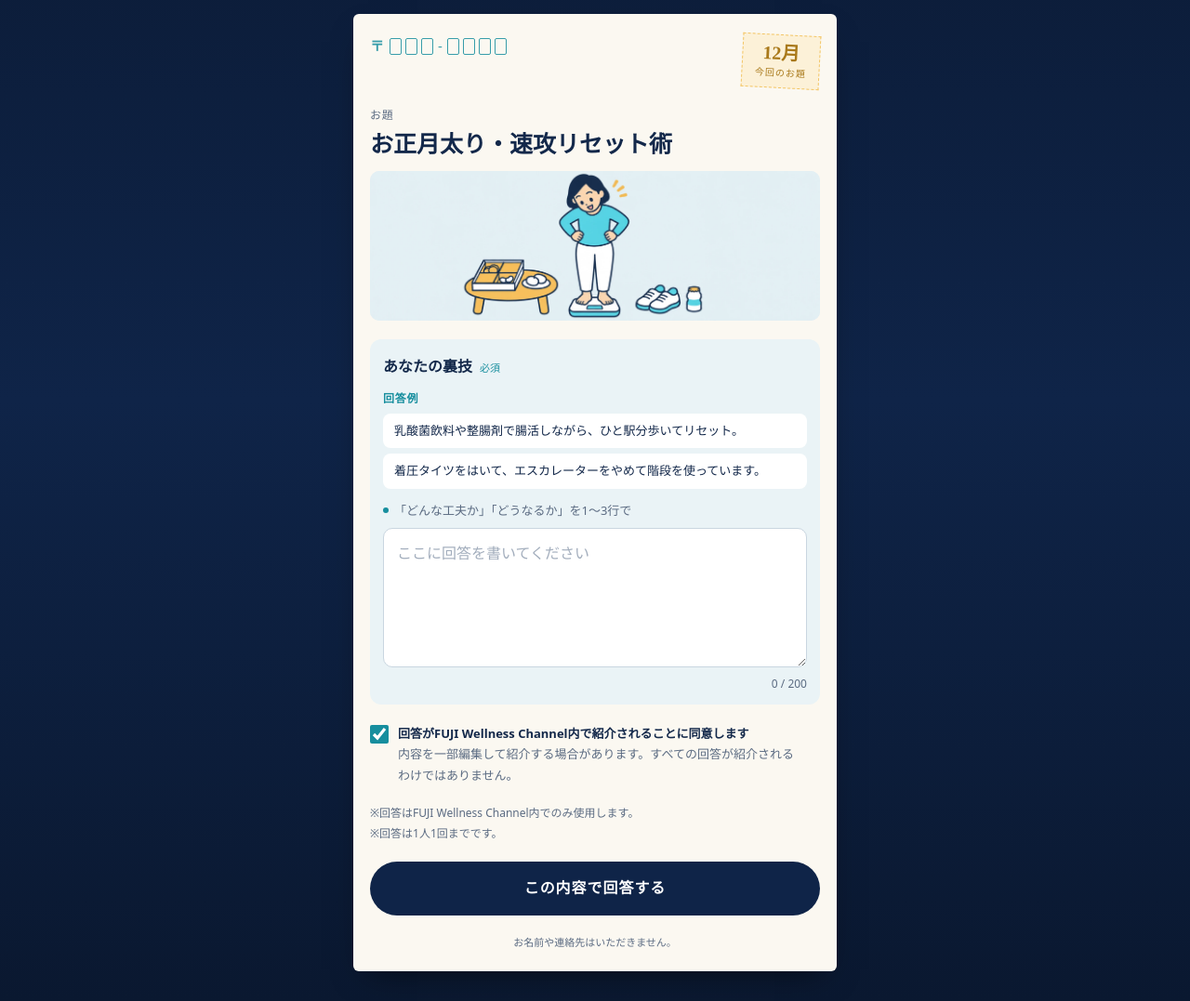
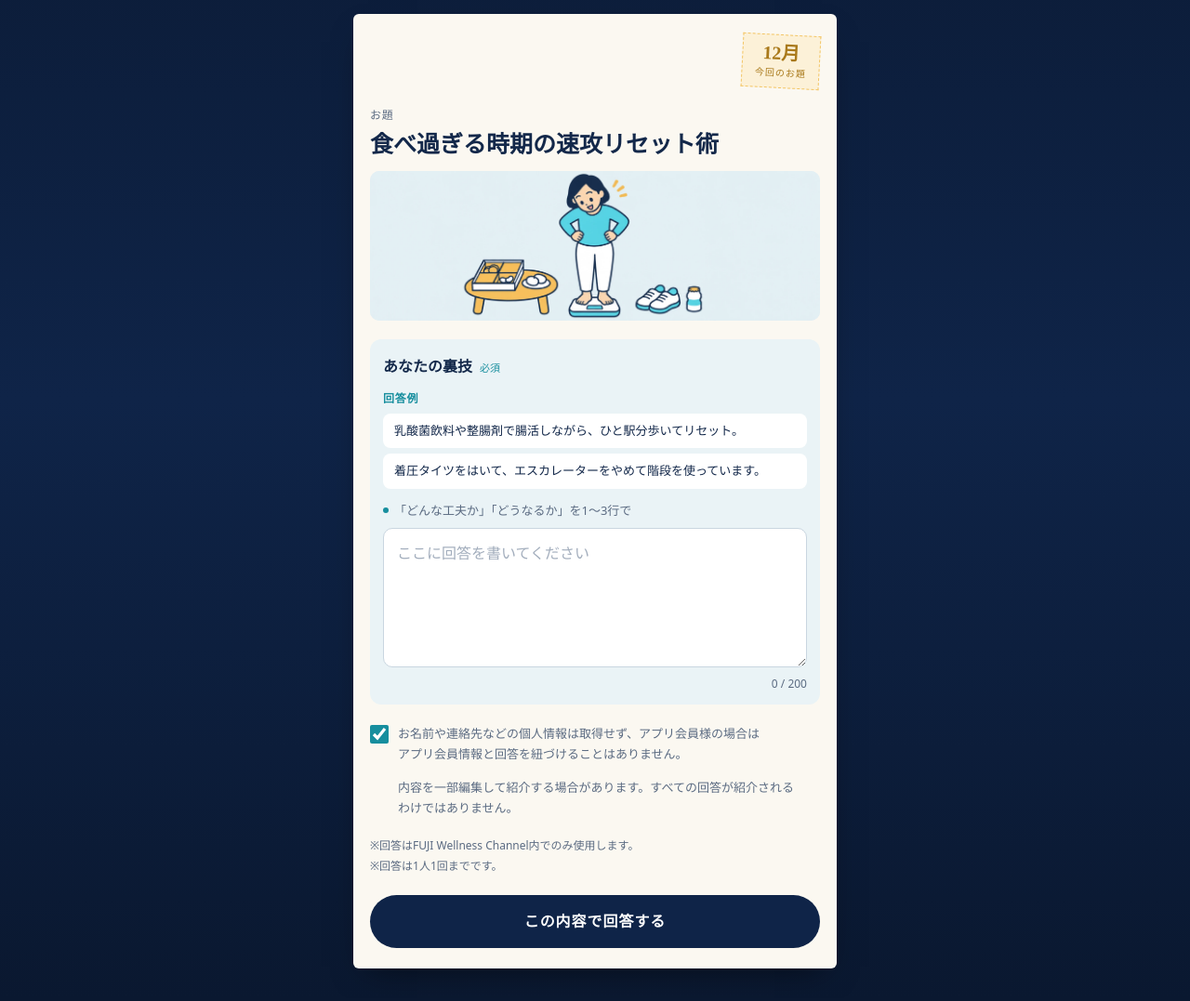
Before and after one commit to seims-questionnaire/seimtype, a plain HTML site: page lifehack/index.html in a window 1280 px wide. Shown: the part 360-1437 px from the top of the page at 93% size. Drawn offline with Linux system fonts and the light colour scheme; a web font is replaced by a local one.

Commit message:
先方FB反映（同意文差し替え・お題文言・郵便番号削除）

```diff
--- a/lifehack/index.html
+++ b/lifehack/index.html
@@ -64,11 +64,7 @@
     border-radius:6px;padding:22px 18px;
     box-shadow:0 14px 34px -16px rgba(0,0,0,.6);
   }
-  .card-top{display:flex;justify-content:space-between;align-items:flex-start;gap:12px}
-  .zip{display:flex;align-items:center;gap:4px;padding-top:4px;color:var(--teal-ink);opacity:.85;font-size:15px;line-height:1}
-  .zip i{width:13px;height:18px;border:1.2px solid var(--teal-ink);border-radius:2px}
-  .zip b{font-weight:700;margin-right:2px}
-  .zip span{margin:0 1px}
+  .card-top{display:flex;justify-content:flex-end;align-items:flex-start;gap:12px}
   .stamp{
     flex:none;width:84px;padding:8px 6px 7px;text-align:center;color:var(--gold-ink);
     background:#FCF1D8;border:1.5px dashed rgba(242,193,90,.9);
@@ -130,6 +126,7 @@
   .agree{display:flex;gap:10px;align-items:flex-start;font-size:13px;color:var(--ink-soft);cursor:pointer;line-height:1.7}
   .agree input{width:20px;height:20px;margin-top:2px;flex:none;accent-color:var(--teal-ink)}
   .agree b{color:var(--ink)}
+  .agree-text{display:grid;gap:1em}
 
   .err{display:none;font-size:13px;color:var(--err)}
   .err.show{display:block}
@@ -189,16 +186,15 @@
 
     <section class="card" aria-label="回答フォーム">
       <div class="card-top" aria-hidden="true">
-        <div class="zip"><b>〒</b><i></i><i></i><i></i><span>-</span><i></i><i></i><i></i><i></i></div>
         <div class="stamp"><b id="stampMonth">12月</b><span>今回のお題</span></div>
       </div>
 
       <div class="topic">
         <small>お題</small>
-        <p id="topicText">お正月太り・速攻リセット術</p>
+        <p id="topicText">食べ過ぎる時期の速攻リセット術</p>
         <!-- お題イラスト：お題ごとに差し替え -->
         <figure class="slot topic-art">
-          <img id="topicImg" src="topic-2026-12-oshogatsu-v2.webp" width="2000" height="667" alt="お正月明けに体重計に乗って驚いている人と、おせち・スニーカー・乳酸菌飲料のイラスト">
+          <img id="topicImg" src="topic-2026-12-oshogatsu-v2.webp" width="2000" height="667" alt="体重計に乗って驚いている人と、おせち・スニーカー・乳酸菌飲料のイラスト">
         </figure>
       </div>
 
@@ -218,7 +214,7 @@
 
         <label class="agree" for="ok">
           <input type="checkbox" id="ok" name="ok" checked>
-          <span><b>回答がFUJI Wellness Channel内で紹介されることに同意します</b><br>内容を一部編集して紹介する場合があります。すべての回答が紹介されるわけではありません。</span>
+          <span class="agree-text"><span>お名前や連絡先などの個人情報は取得せず、アプリ会員様の場合はアプリ会員情報と回答を紐づけることはありません。</span><span>内容を一部編集して紹介する場合があります。すべての回答が紹介されるわけではありません。</span></span>
         </label>
         <span class="err" id="errOk">紹介への同意にチェックしてください。</span>
 
@@ -228,7 +224,6 @@
         </div>
 
         <button class="btn" type="submit" id="send">この内容で回答する</button>
-        <p class="foot">お名前や連絡先はいただきません。</p>
       </form>
     </section>
   </main>
@@ -262,7 +257,7 @@ const CONFIG = {
   /* コーナー名（行ごとに配列） */
   CORNER     : ["みんなの裏技シェア！"],
   TOPIC_ID   : "2026-12-oshogatsu",
-  TOPIC_TEXT : "お正月太り・速攻リセット術",
+  TOPIC_TEXT : "食べ過ぎる時期の速攻リセット術",
   STAMP      : "12月",
   /* 回答欄の上に出す例（お題ごとに差し替え） */
   EXAMPLES   : [
@@ -274,9 +269,6 @@ const CONFIG = {
   ENTRY: {
     topic : "entry.278386675",
     hack  : "entry.1817194359",
-    rname : "entry.219942310",
-    age   : "entry.837192669",
-    gender: "entry.1723051774",
     source: "entry.956954832"
   },
   /* PVログ用フォーム（開かれるたびに1件記録 → 回答シートの「PVログ」タブ） */
```
